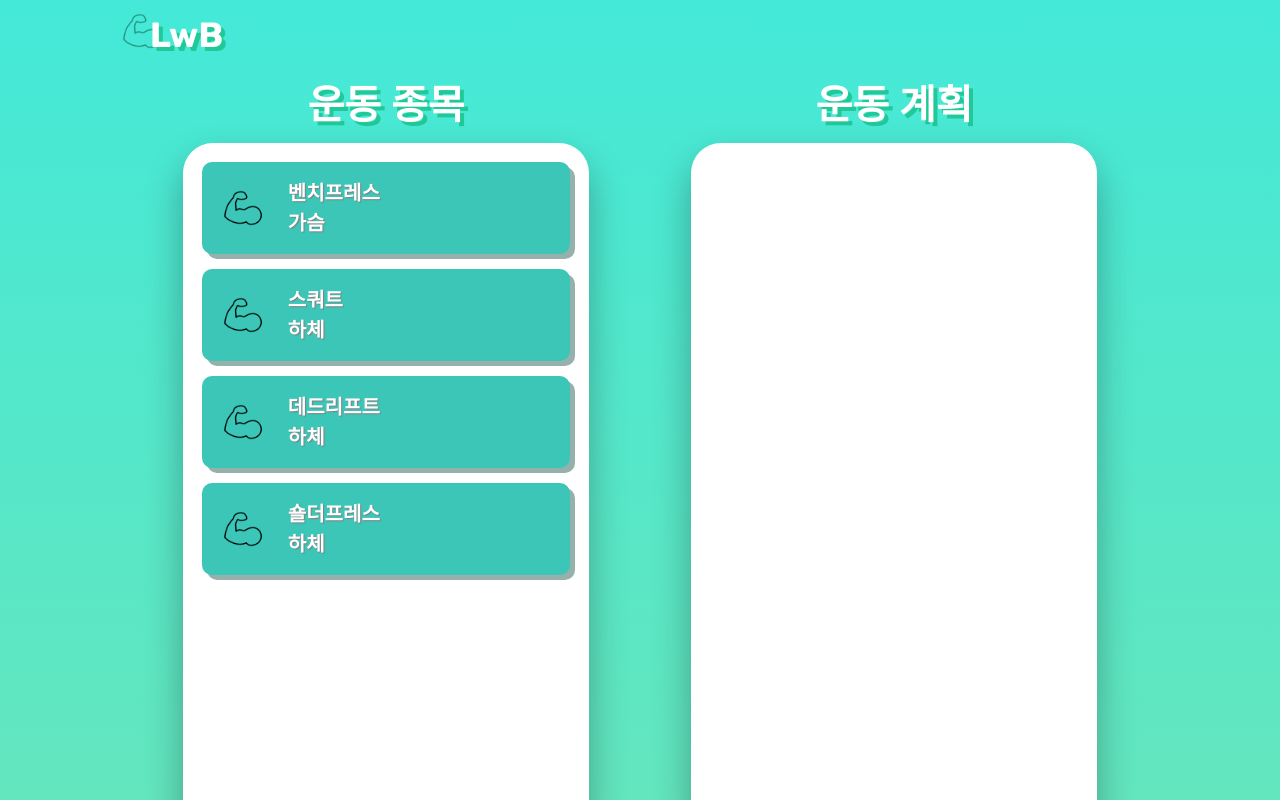
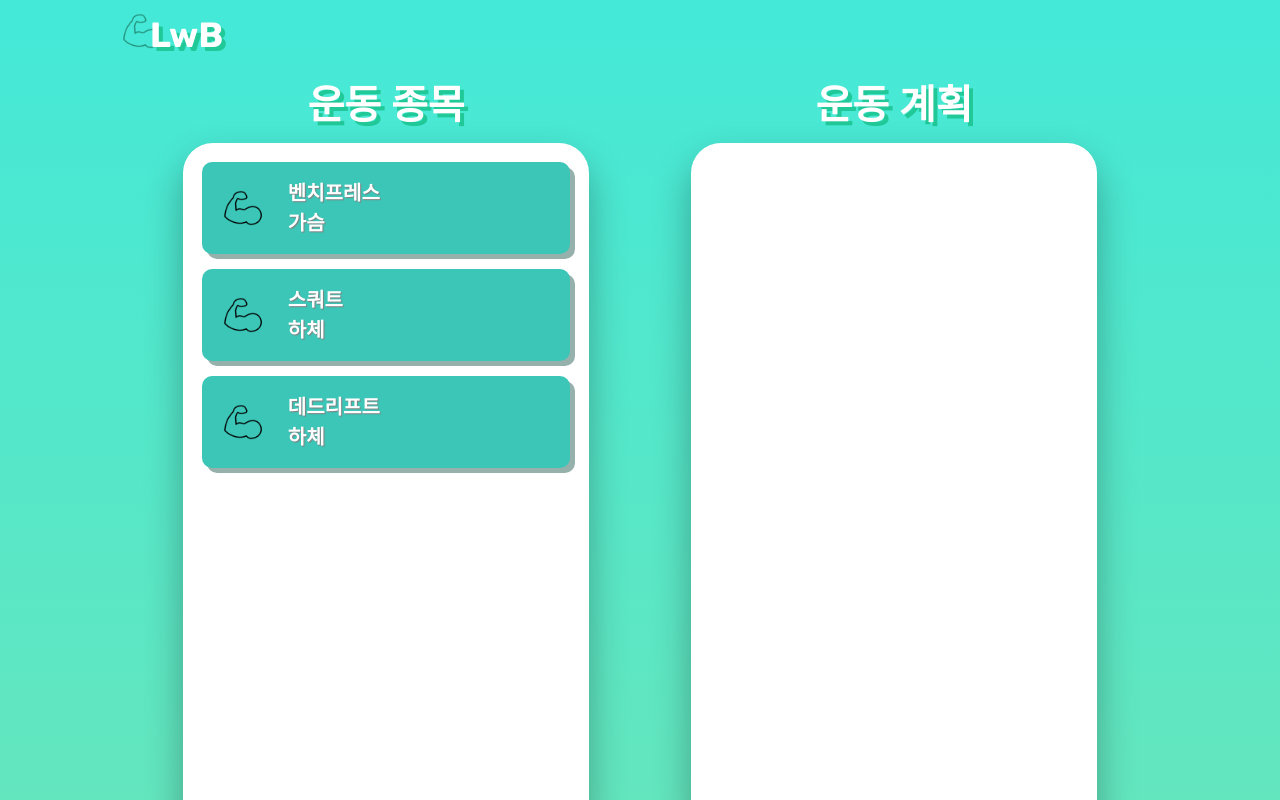
Before and after one commit to dwhddnjs/LwB_react-dnd, a React (Create React App) app: page /plan in a window 1280 px wide. Built offline with nearby package versions, Linux system fonts and the light colour scheme.

Commit message:
added data

```diff
--- a/src/components/PlanPage/PlanPage.js
+++ b/src/components/PlanPage/PlanPage.js
@@ -10,7 +10,6 @@ const workOutList = [
   { id: uuid(), name: "벤치프레스", target: "가슴" },
   { id: uuid(), name: "스쿼트", target: "하체" },
   { id: uuid(), name: "데드리프트", target: "하체" },
-  { id: uuid(), name: "숄더프레스", target: "하체" },
 ];
 
 const workOutTitle = {
```
